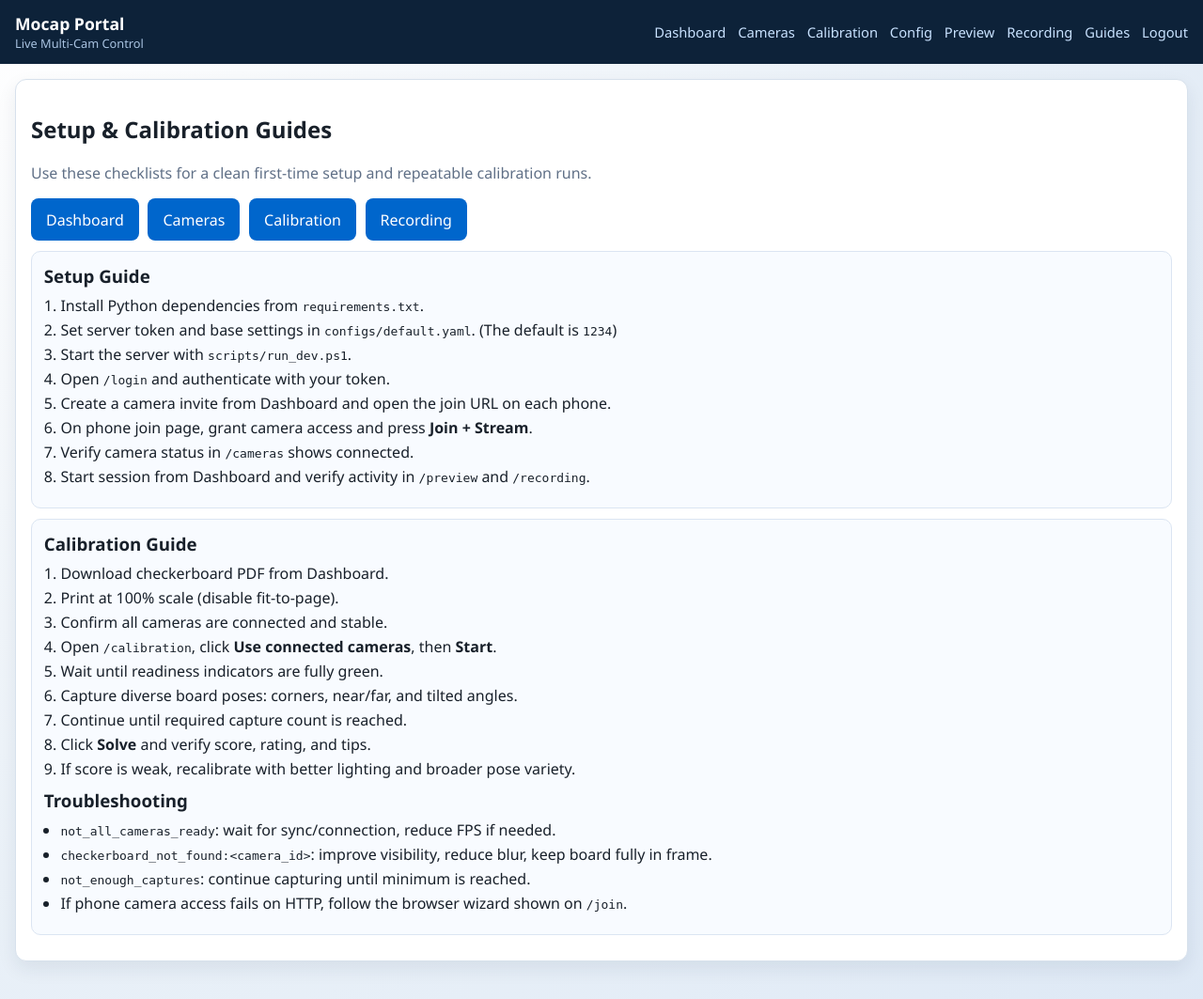
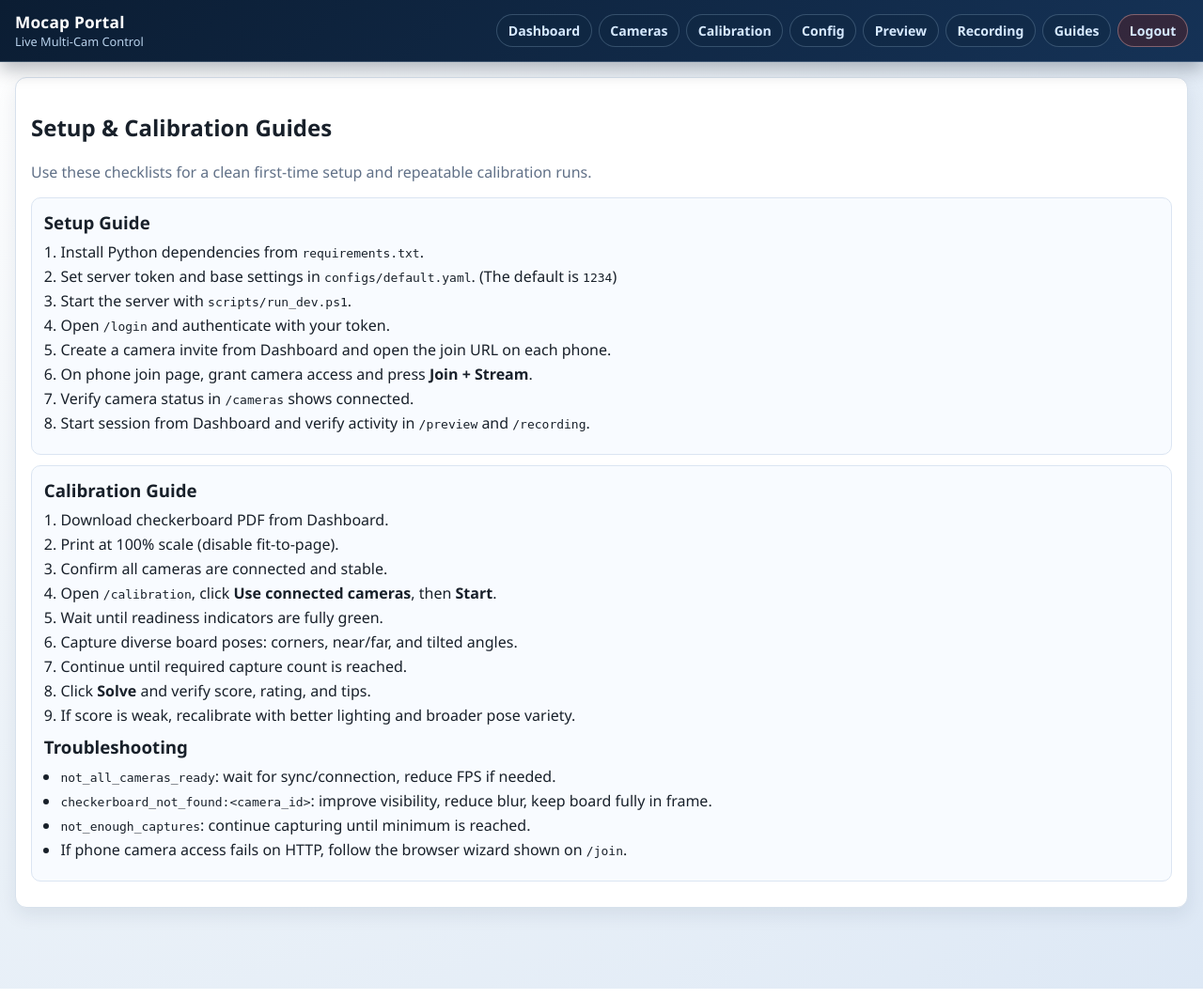
Before and after one commit to Nnamllit1/ai-mocap, a FastAPI app: template app/web/templates/guides.html in a window 1280 px wide. Shown: the top 1063 px of the page at 94% size. Run offline with FastAPI, Linux system fonts and the light colour scheme; the template is opened without the code that fills it, so the values that code supplies are empty; some libraries are stand-ins or nearby versions.

Commit message:
style: update CSS for improved layout and aesthetics; remove unused navigation links from guides

```diff
--- a/app/web/static/css/app.css
+++ b/app/web/static/css/app.css
@@ -29,8 +29,10 @@ body {
   gap: 0.8rem;
   align-items: center;
   justify-content: space-between;
-  padding: 0.8rem 1rem;
-  background: #0d2239;
+  padding: 0.75rem 1rem;
+  background: linear-gradient(135deg, #0b1d33 0%, #153256 100%);
+  border-bottom: 1px solid rgba(184, 209, 235, 0.25);
+  box-shadow: 0 8px 18px rgba(5, 16, 30, 0.28);
   color: #fff;
   position: sticky;
   top: 0;
@@ -39,24 +41,55 @@ body {
 
 .brand h1 {
   margin: 0;
-  font-size: 1.1rem;
+  font-size: 1.08rem;
+  letter-spacing: 0.2px;
 }
 
 .brand p {
   margin: 0;
-  color: #a9c3e1;
+  color: #b8d1eb;
   font-size: 0.8rem;
 }
 
 .desktop-nav {
   display: flex;
-  gap: 0.8rem;
+  gap: 0.45rem;
+  align-items: center;
+  flex-wrap: wrap;
 }
 
 .desktop-nav a {
-  color: #c9e2ff;
+  color: #d6e9ff;
   text-decoration: none;
-  font-size: 0.92rem;
+  font-size: 0.88rem;
+  font-weight: 600;
+  padding: 0.45rem 0.72rem;
+  border-radius: 999px;
+  border: 1px solid rgba(167, 197, 228, 0.25);
+  background: rgba(17, 40, 66, 0.46);
+  transition: background-color 140ms ease, border-color 140ms ease, color 140ms ease, transform 140ms ease;
+}
+
+.desktop-nav a:hover {
+  background: rgba(40, 86, 136, 0.62);
+  border-color: rgba(195, 221, 246, 0.55);
+  color: #ffffff;
+  transform: translateY(-1px);
+}
+
+.desktop-nav a:focus-visible {
+  outline: 2px solid #9cc9ff;
+  outline-offset: 2px;
+}
+
+.desktop-nav a[href="/logout"] {
+  border-color: rgba(241, 179, 179, 0.42);
+  background: rgba(96, 30, 30, 0.42);
+}
+
+.desktop-nav a[href="/logout"]:hover {
+  background: rgba(142, 37, 37, 0.55);
+  border-color: rgba(252, 208, 208, 0.72);
 }
 
 .content {
@@ -169,6 +202,17 @@ th, td {
   border: 1px solid #cdd9e8;
   border-radius: 8px;
   background: #f0f3f7;
+}
+
+#pose3d-canvas,
+#recording-pose3d-canvas {
+  width: 100%;
+  max-width: 100%;
+  height: auto;
+  display: block;
+  border: 1px solid #27364a;
+  border-radius: 8px;
+  background: #0d1117;
 }
 
 .login-page {
@@ -359,10 +403,11 @@ video {
 
 @media (max-width: 1024px) {
   .desktop-nav {
-    gap: 0.5rem;
+    gap: 0.35rem;
   }
   .desktop-nav a {
-    font-size: 0.84rem;
+    font-size: 0.8rem;
+    padding: 0.4rem 0.62rem;
   }
 }
 
--- a/app/web/templates/guides.html
+++ b/app/web/templates/guides.html
@@ -3,13 +3,6 @@
 <article class="card">
   <h2>Setup & Calibration Guides</h2>
   <p class="muted">Use these checklists for a clean first-time setup and repeatable calibration runs.</p>
-
-  <div class="actions">
-    <a class="btn-link" href="/">Dashboard</a>
-    <a class="btn-link" href="/cameras">Cameras</a>
-    <a class="btn-link" href="/calibration">Calibration</a>
-    <a class="btn-link" href="/recording">Recording</a>
-  </div>
 
   <section class="wizard">
     <h3>Setup Guide</h3>
```
